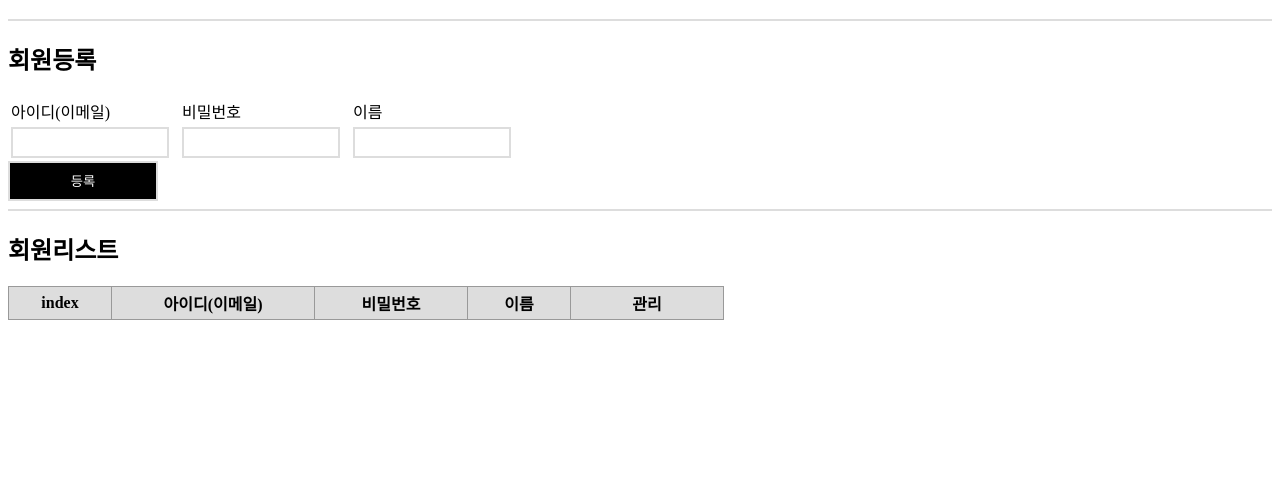
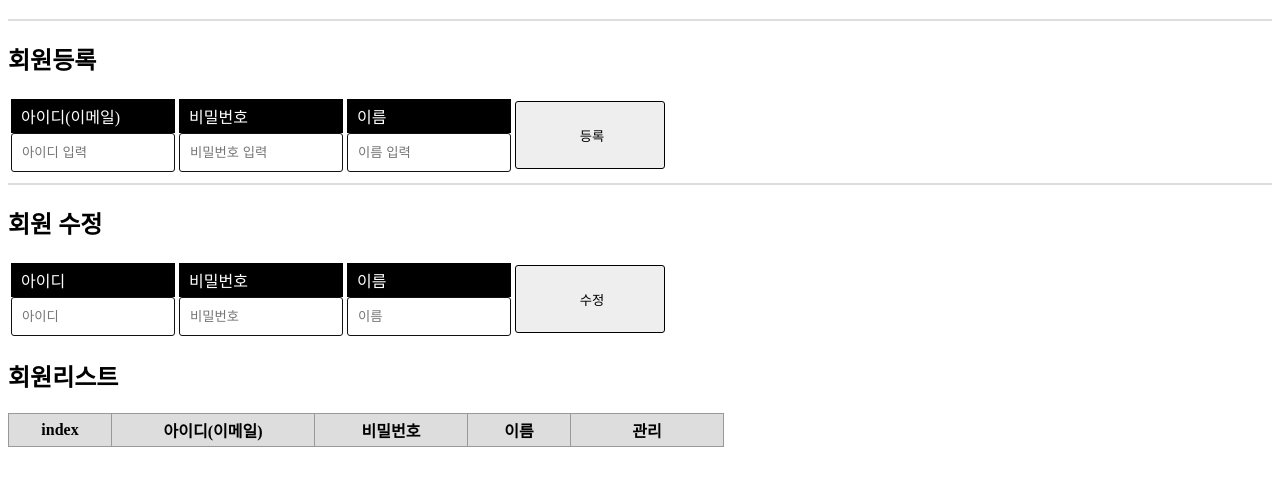
Before and after one commit to alikwon/web, a plain HTML site: page ex/mbmanager/member_manager.html in a window 1280 px wide. Shown: the part 61-546 px from the top of the page. Drawn offline with Linux system fonts and the light colour scheme.

Commit message:
[실습] 회원관리

```diff
--- a/ex/mbmanager/member_manager.html
+++ b/ex/mbmanager/member_manager.html
@@ -12,24 +12,64 @@
 </head>
 
 <body>
+    <header>
         <h1>Member Manager</h1>
+    </header>
     <hr>
-    <h2>회원등록</h2>
-    <table id="inp">
+    <div id="divReg">
+        <h2 class="title">회원등록</h2>
+        <form method="GET" id="regData">
+            <table id="reg">
                 <tr>
-            <td>아이디(이메일)</td>
-            <td>비밀번호</td>
-            <td>이름</td>
-        </tr>
-        <tr>
-            <td><input type="text" name="id"></td>
-            <td><input type="password" name="pw"></td>
-            <td><input type="text" name="name"></td>
+
+                    <td>
+                        <label>아이디(이메일)</label>
+                        <input type="text" name="id" placeholder="아이디 입력" required>
+                    </td>
+                    <td>
+                        <label>비밀번호</label>
+                        <input type="password" name="pw" placeholder="비밀번호 입력" required>
+                    </td>
+                    <td>
+                        <label>이름</label>
+                        <input type="text" name="name" placeholder="이름 입력" required>
+                    </td>
+                    <td>
+                        <input type="submit" value="등록">
+                    </td>
                 </tr>
             </table>
-    <input type="submit" value="등록">
+        </form>
+    </div>
     <hr>
-    <h2>회원리스트</h2>
+    <div id="edit">
+        <h2 class="title">회원 수정</h2>
+        <form id="editForm">
+            <input type="hidden" id="idx" required>
+            <table>
+                <tr>
+                    <td>
+                        <label>아이디</label>
+                        <input type="text" id="eid" placeholder="아이디" required>
+                    </td>
+                    <td>
+                        <label>비밀번호</label>
+                        <input type="password" id="epw" placeholder="비밀번호" required>
+                    </td>
+                    <td>
+                        <label>이름</label>
+                        <input type="text" id="ename" placeholder="이름" required>
+                    </td>
+                    <td>
+                        <input type="submit" value="수정">
+                    </td>
+                </tr>
+            </table>
+
+        </form>
+    </div>
+    <div id="divList">
+        <h2 class="title">회원리스트</h2>
         <table id="list">
             <tr id="head">
                 <th id="tIndex">index</th>
@@ -39,6 +79,7 @@
                 <th id="tManage">관리</th>
             </tr>
         </table>
+    </div>
 </body>
 
 </html>
--- a/ex/mbmanager/member_style.css
+++ b/ex/mbmanager/member_style.css
@@ -1,13 +1,18 @@
 input {
-    border: 2px solid #DDD;
+    border: 1px solid #111;
     width: 150px;
-    height: 25px;
+    height: 35px;
+    padding-left: 10px;
+    border-radius: 3px;
 }
 
 #inp td {
-    padding-right: 10px;
+
 }
 
+label{
+    padding: 10px;
+}
 hr {
     border: 1px solid #DDD;
 }
@@ -42,9 +47,16 @@ hr {
 }
 
 input[type=submit] {
+    background-color: #EEE;
+    border: 1px solid black;
+    color: black;
+    border-radius: 3px;
+    height: 68px;
+}
+label{
+    display: block;
     background-color: black;
-    border: 2px solid #DDD;
     color: white;
-    width: 150px;
-    height: 40px;
+    padding-top: 5px;
+    padding-bottom: 5px;
 }
```
Lines whose indentation alone changed are shown as unchanged.
